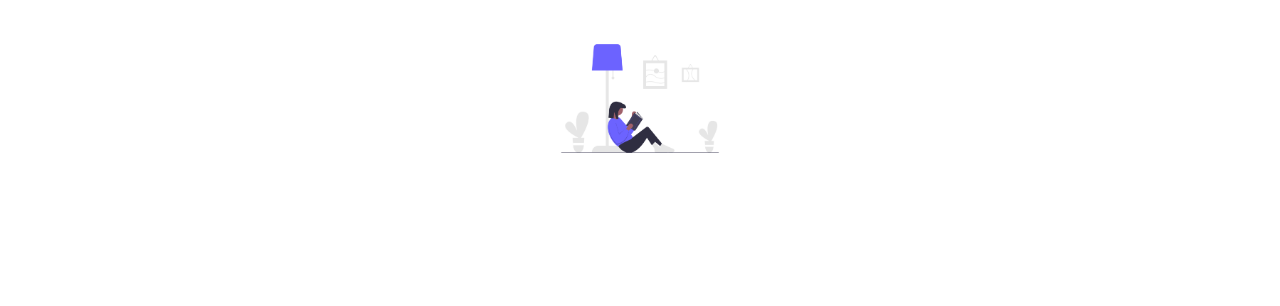
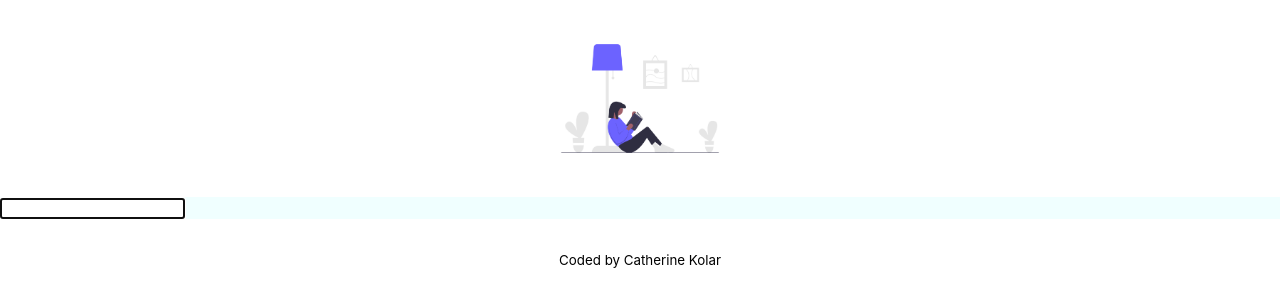
Before and after one commit to CathKolar/dictionary-app-react, a React (Create React App) app: page / in a window 1280 px wide. Shown: the top 306 px of the page. Built offline with nearby package versions, Linux system fonts and the light colour scheme.

Commit message:
render Dictionary component
create input and track chages via state

```diff
--- a/public/index.html
+++ b/public/index.html
@@ -14,7 +14,7 @@
       manifest.json provides metadata used when your web app is installed on a
       user's mobile device or desktop. See https://developers.google.com/web/fundamentals/web-app-manifest/
     -->
-    <link rel="manifest" href="%PUBLIC_URL%/manifest.json" />
+
     <!--
       Notice the use of %PUBLIC_URL% in the tags above.
       It will be replaced with the URL of the `public` folder during the build.
--- a/src/App.css
+++ b/src/App.css
@@ -6,3 +6,7 @@
   display: block;
   margin: 0 auto;
 }
+.App-footer {
+  text-align: center;
+  margin: 30px 0;
+}
--- a/src/App.js
+++ b/src/App.js
@@ -1,4 +1,5 @@
 import reading from "./images/reading.png";
+import Dictionary from "./Dictionary";
 import "./App.css";
 
 function App() {
@@ -7,6 +8,12 @@
       <header className="App-header">
         <img className="App-image" src={reading} alt="woman reading" />
       </header>
+      <main>
+        <Dictionary />
+      </main>
+      <footer className="App-footer">
+        <small>Coded by Catherine Kolar</small>
+      </footer>
     </div>
   );
 }
--- /dev/null
+++ b/src/Dictionary.css
@@ -0,0 +1,3 @@
+.Dictionary {
+  background-color: azure;
+}
--- /dev/null
+++ b/src/Dictionary.js
@@ -0,0 +1,23 @@
+import React, { useState } from "react";
+import "./Dictionary.css";
+
+export default function Dictionary() {
+  let [keyword, setKeyword] = useState("");
+
+  function search(e) {
+    e.preventDefault();
+    alert(`Searching for ${keyword}`);
+  }
+  //track input change - set state
+  function handleKeywordChange(e) {
+    setKeyword(e.target.value);
+  }
+
+  return (
+    <div className="Dictionary">
+      <form onSubmit={search}>
+        <input type="search" autoFocus={true} onChange={handleKeywordChange} />
+      </form>
+    </div>
+  );
+}
```
